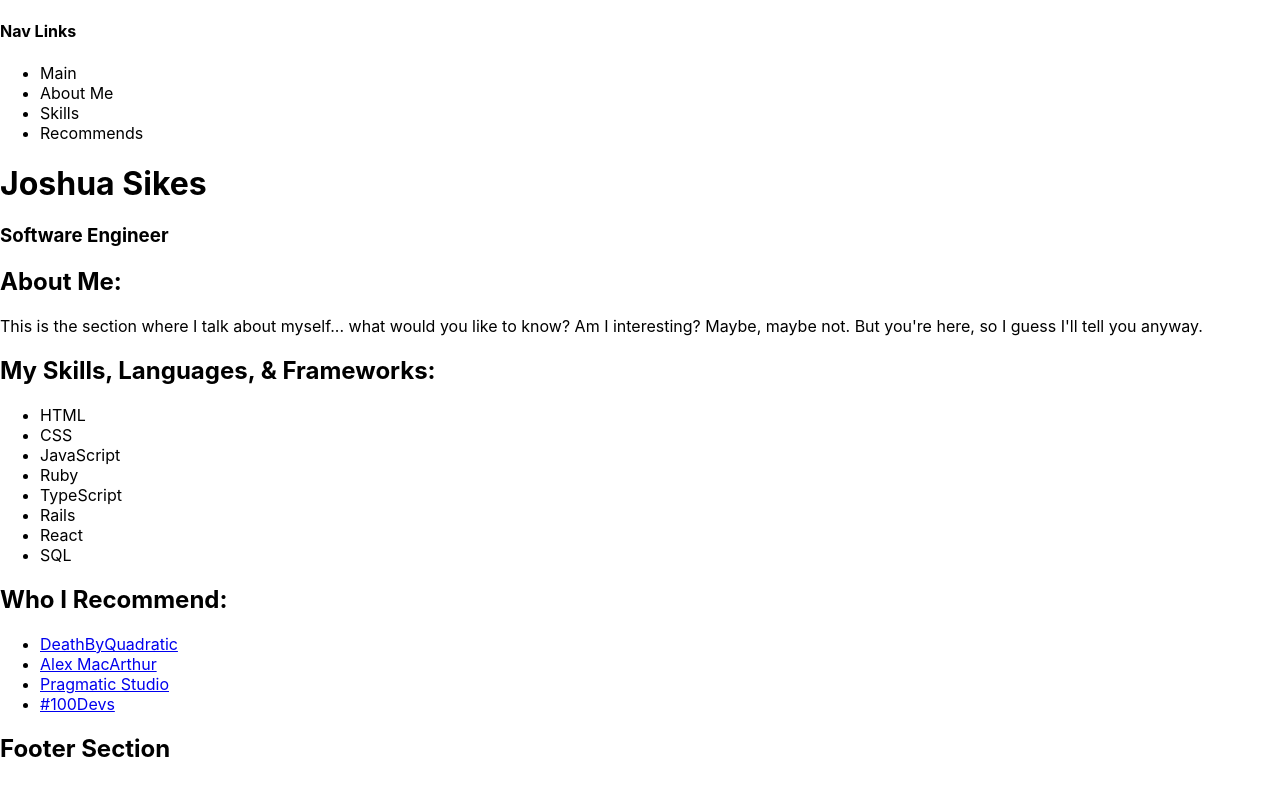
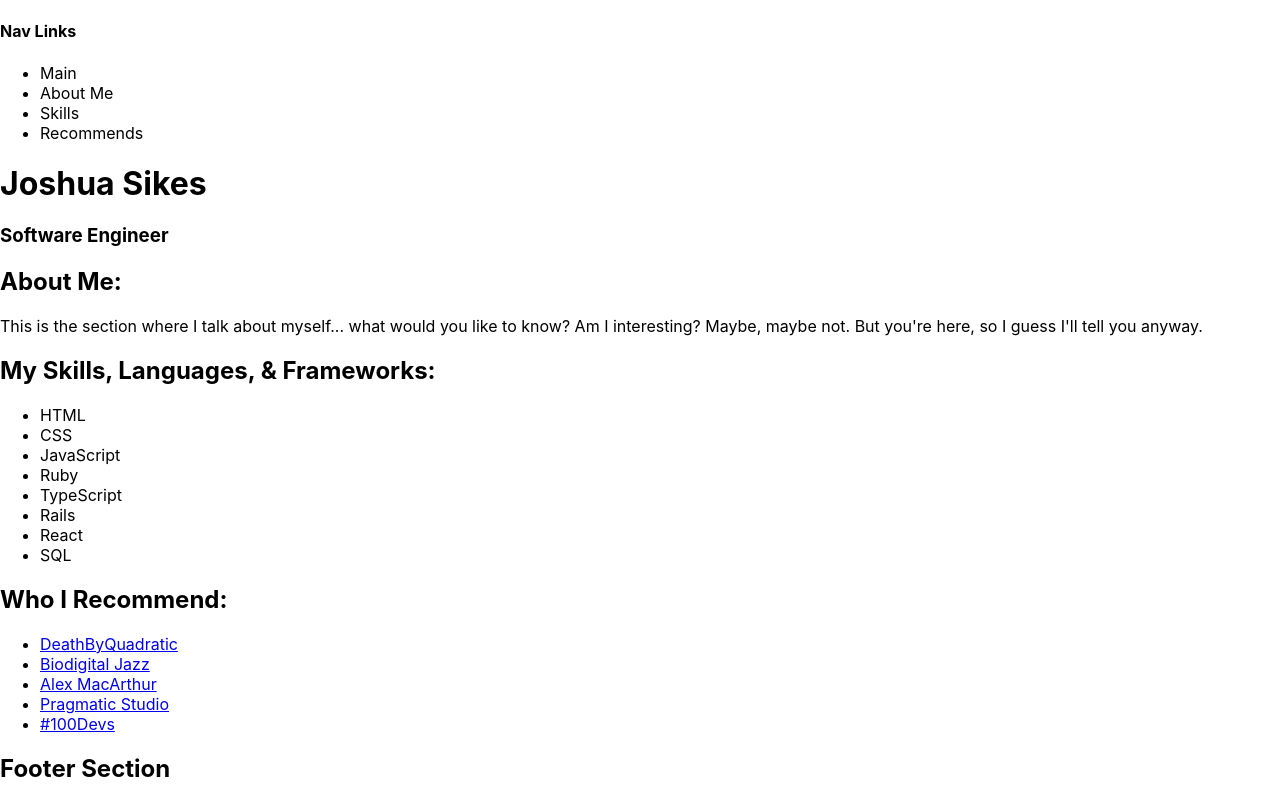
Before and after one commit to JSIK3S/joshsikes, a React (Create React App) app: page / in a window 1280 px wide. Built offline with nearby package versions, Linux system fonts and the light colour scheme.

Commit message:
adds new recommendation

```diff
--- a/src/components/PageSections/Recommends.tsx
+++ b/src/components/PageSections/Recommends.tsx
@@ -1,15 +1,19 @@
-import { Leon } from "../RecommendLinks/Leon";
-import { MacArthur } from "../RecommendLinks/MacArthur";
-import { Pragmatic } from "../RecommendLinks/Pragmatic";
-import { Quadratic } from "../RecommendLinks/Quadratic";
+import { BioJazz } from "../recommendLinks/BioJazz";
+import { Leon } from "../recommendLinks/Leon";
+import { MacArthur } from "../recommendLinks/MacArthur";
+import { Pragmatic } from "../recommendLinks/Pragmatic";
+import { Quadratic } from "../recommendLinks/Quadratic";
 
-function Recommends (){
+function Recommends() {
   return (
     <div>
       <h2>Who I Recommend:</h2>
       <ul>
         <li>
           <Quadratic />
+        </li>
+        <li>
+          <BioJazz />
         </li>
         <li>
           <MacArthur />
@@ -23,6 +27,6 @@ function Recommends (){
       </ul>
     </div>
   );
-};
+}
 
-export {Recommends};
+export { Recommends };
--- /dev/null
+++ b/src/components/RecommendLinks/BioJazz.tsx
@@ -0,0 +1,9 @@
+const BioJazz = () => {
+  return (
+    <a href="https://www.biodigitaljazz.tech/" target="_blank" rel="noreferrer">
+      Biodigital Jazz
+    </a>
+  );
+};
+
+export { BioJazz };
```
Also changed, not shown: src/App.tsx (+9 -9 lines).
